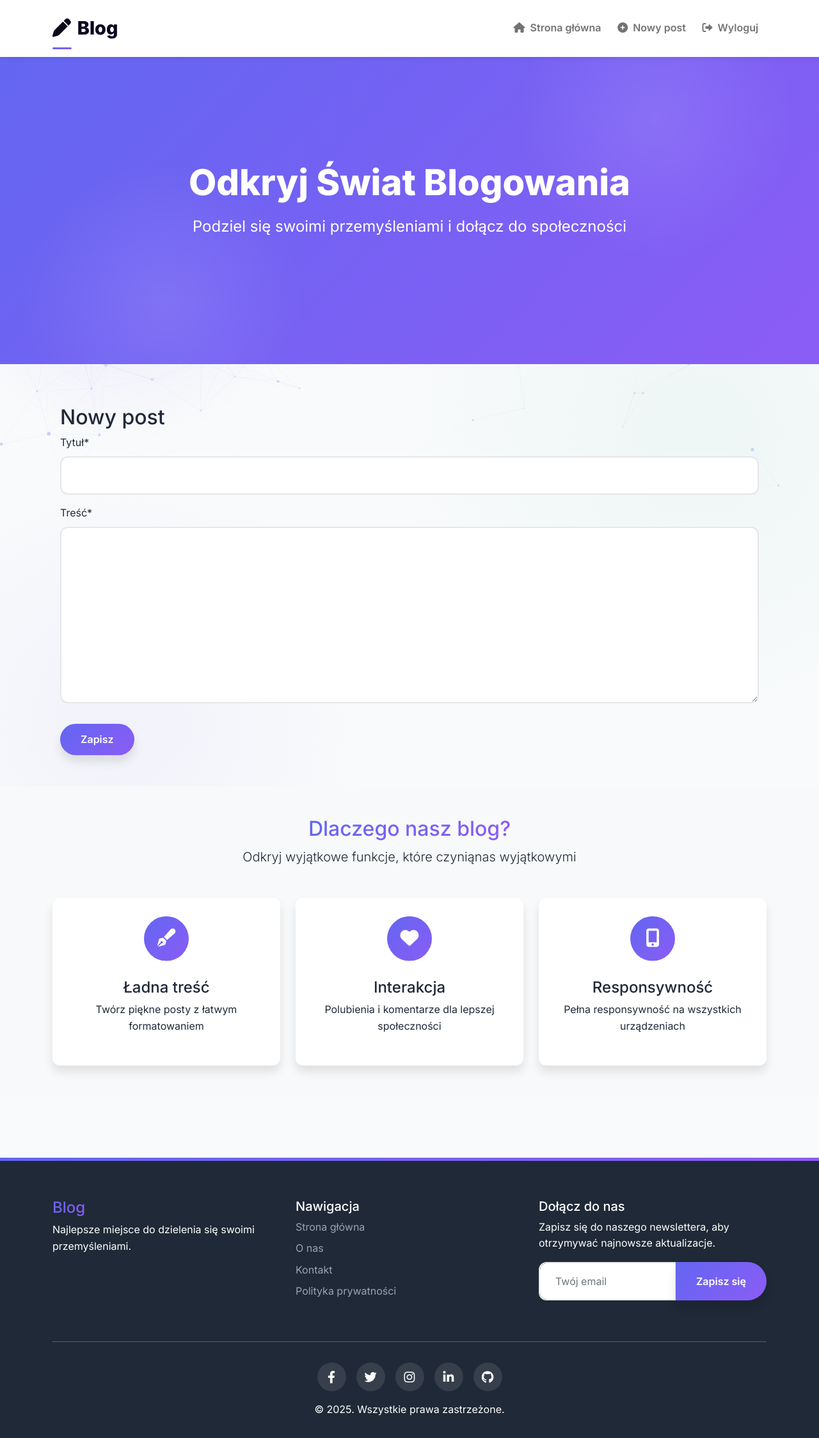
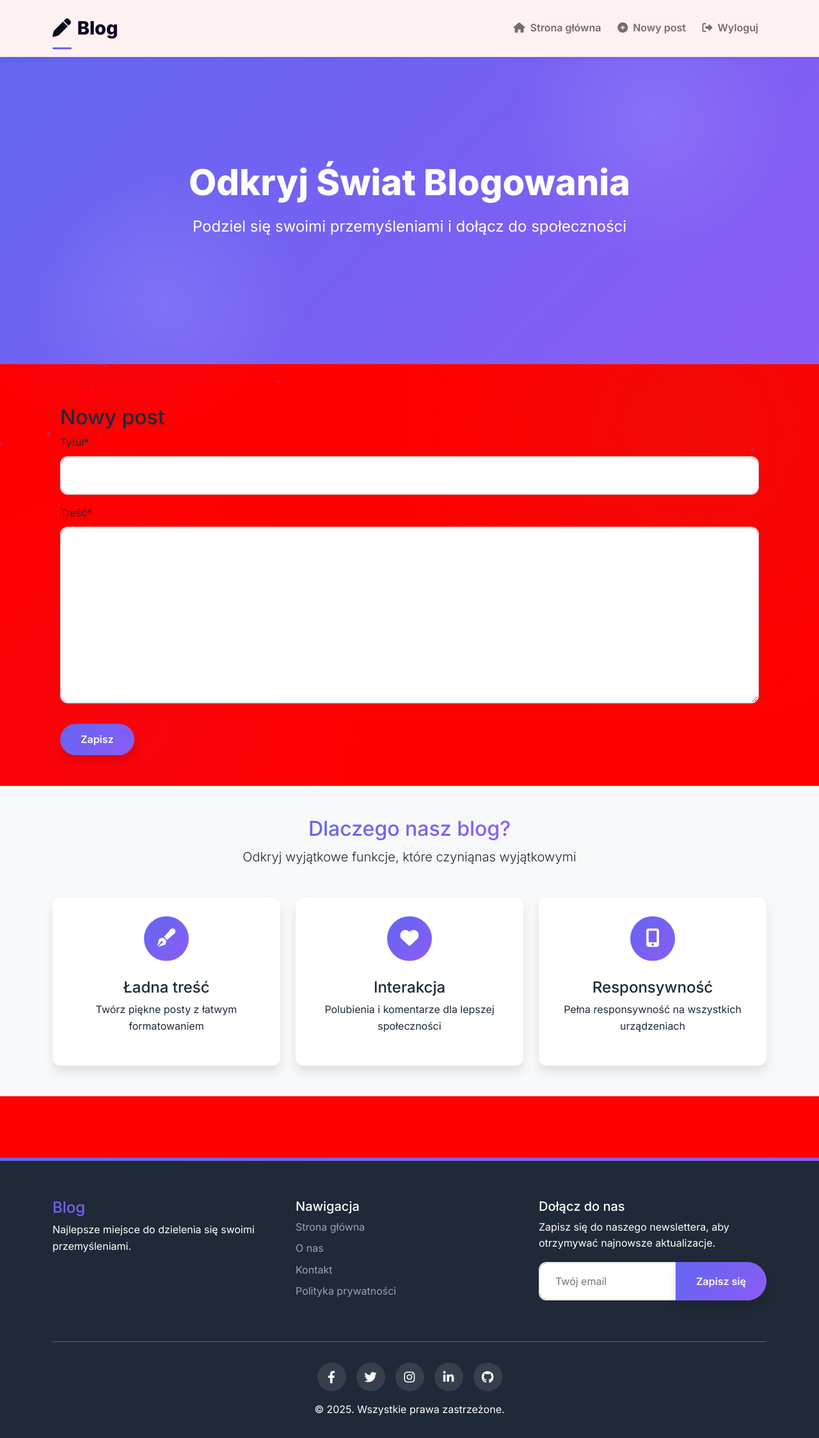
Before and after one commit to Sul3j/django-blog, a Django app: page /post/new/ in a window 1280 px wide. Shown: the whole page at 64% size. Run offline with Django 4.2, Linux system fonts and the light colour scheme; the visitor is signed in with stand-in values (Sample User, id 1); some libraries are stand-ins or nearby versions.

Commit message:
change backgroud color

```diff
--- a/django_blog/blog/templates/blog/base.html
+++ b/django_blog/blog/templates/blog/base.html
@@ -23,7 +23,7 @@
     <!-- Blok extra css -->
     {% block extra_css %} {% endblock %}
 </head>
-<body>
+<body style="background-color: red;">
     <div class="parallax-bg"></div>
 
     <nav class="navbar navbar-expand-lg navbar-light">
```
